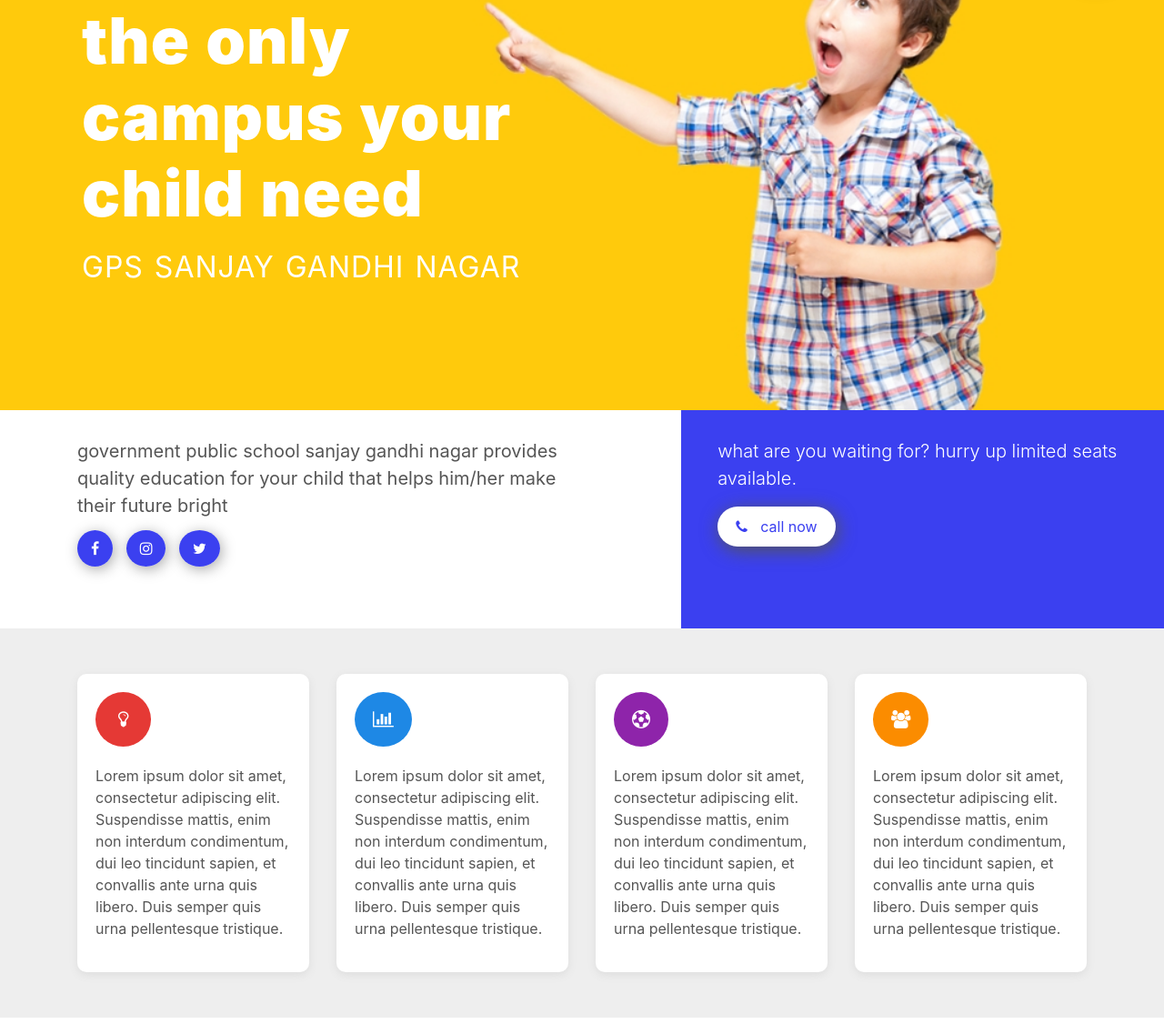
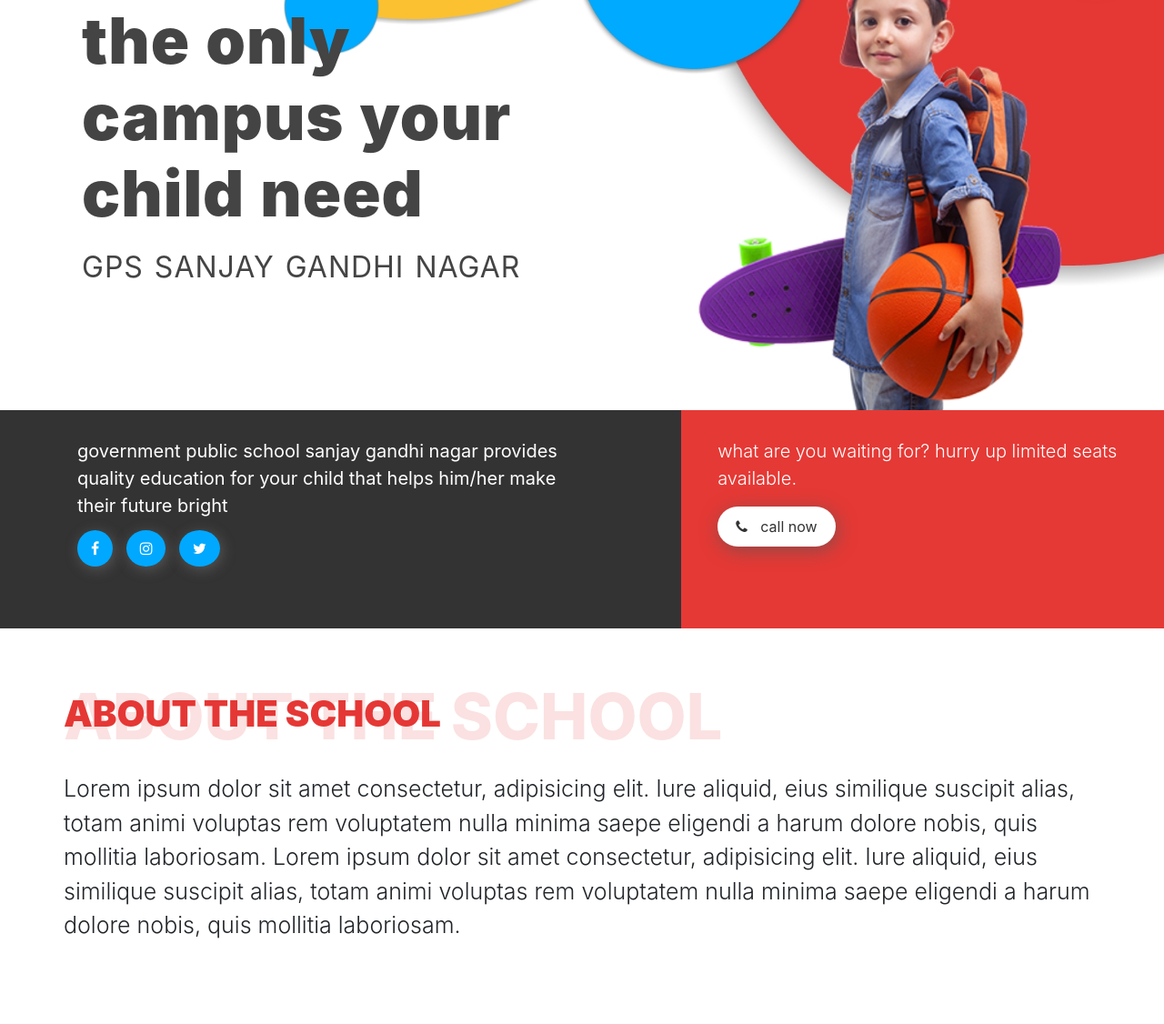
Before and after one commit to syedzubairahmed001/gps-sanjaygandhinagar, a plain HTML site: page index.html in a window 1280 px wide. Shown: the part 109-1235 px from the top of the page at 91% size. Drawn offline with nearby package versions, Linux system fonts and the light colour scheme.

Commit message:
changed the colors and the heroImage

```diff
--- a/index.html
+++ b/index.html
@@ -50,28 +50,41 @@
             </div>
         </div>
     </header>
+    <section class="section-about">
+        <div class="container">
+            <div class="row">
+                <div class="about-container">
+                <h3 class="sec-about-h3">about the school <span>about the school</span> </h3>
+                <p class="sec-about-para-1">
+                    Lorem ipsum dolor sit amet consectetur, adipisicing elit. Iure aliquid, eius similique suscipit alias, totam animi voluptas rem voluptatem nulla minima saepe eligendi a harum dolore nobis, quis mollitia laboriosam.
+                    Lorem ipsum dolor sit amet consectetur, adipisicing elit. Iure aliquid, eius similique suscipit alias, totam animi voluptas rem voluptatem nulla minima saepe eligendi a harum dolore nobis, quis mollitia laboriosam.
+                </p>
+                </div>
+            </div>
+        </div>
+    </section>
     <section class="section-features">
         <div class="container">
             <div class="row">
-                <div class="col-sm-6 col-xs-6 col-md-6 col-lg-3">
+                <div class="col-12 col-sm-6 col-md-6 col-lg-3">
                     <div class="sec-features-col-1">
                         <i class="fa fa-lightbulb-o" aria-hidden="true"></i>
                         <p>Lorem ipsum dolor sit amet, consectetur adipiscing elit. Suspendisse mattis, enim non interdum condimentum, dui leo tincidunt sapien, et convallis ante urna quis libero. Duis semper quis urna pellentesque tristique. </p>
                     </div>
                 </div>
-                <div class="col-sm-6 col-xs-6 col-md-6 col-lg-3">
+                <div class="col-12 col-sm-6 col-md-6 col-lg-3">
                     <div class="sec-features-col-2">
                         <i class="fa fa-bar-chart" aria-hidden="true"></i>
                         <p>Lorem ipsum dolor sit amet, consectetur adipiscing elit. Suspendisse mattis, enim non interdum condimentum, dui leo tincidunt sapien, et convallis ante urna quis libero. Duis semper quis urna pellentesque tristique. </p>
                     </div>
                 </div>
-                <div class="col-sm-6 col-xs-6 col-md-6 col-lg-3">
+                <div class="col-12 col-sm-6 col-md-6 col-lg-3">
                     <div class="sec-features-col-3">
                         <i class="fa fa-futbol-o" aria-hidden="true"></i>
                         <p>Lorem ipsum dolor sit amet, consectetur adipiscing elit. Suspendisse mattis, enim non interdum condimentum, dui leo tincidunt sapien, et convallis ante urna quis libero. Duis semper quis urna pellentesque tristique. </p>
                     </div>
                 </div>
-                <div class="col-sm-6 col-xs-6 col-md-2 col-lg-3">
+                <div class="col-12 col-sm-6 col-md-2 col-lg-3">
                     <div class="sec-features-col-4">
                         <i class="fa fa-users" aria-hidden="true"></i>
                         <p>Lorem ipsum dolor sit amet, consectetur adipiscing elit. Suspendisse mattis, enim non interdum condimentum, dui leo tincidunt sapien, et convallis ante urna quis libero. Duis semper quis urna pellentesque tristique. </p>
--- a/resourses/css/style-index.css
+++ b/resourses/css/style-index.css
@@ -12,7 +12,23 @@ body{
     margin: 0;
     -webkit-tap-highlight-color: transparent !important;
 }
-
+h3{
+    font-weight: 900;
+    font-size: 40px;
+    text-transform: uppercase;
+    position: relative;
+    margin-bottom: 40px;
+}
+h3 span{
+    font-weight: 800;
+    font-size: 70px;
+    position: absolute;
+    left: 0;
+    top: -15px;
+    color: rgba(53, 53, 53, 0.15);
+    pointer-events: none;
+    overflow-wrap: break-word;
+}
 /*_______header______*/
 header{
     width: 100%;
@@ -20,7 +36,7 @@ header{
 }
 .header-container-1{
     height: 70vh;
-    background-image: url(img/Logopit_1532240054332.jpg);
+    background-image: url(img/hero-img.jpg);
     background-position: right;
     background-size: cover;
     position: relative;
@@ -33,7 +49,7 @@ header{
 h1{
     text-transform: lowercase;
     font-size: 70px;
-    color: #fff;
+    color: #444;
     word-spacing: 2px;
     letter-spacing: 1px;
     font-weight: 900;
@@ -41,17 +57,12 @@ h1{
 h2{
     margin-top: 20px;
     text-transform: uppercase;
-    color: #fff;
+    color: #444;
     word-spacing: 2px;
     letter-spacing: 1px;
     font-weight: 400;
 }
-.sec-header-para-1{
-    color: #555;
-    font-size: 20px;
-    margin: 0 60px;
-    display: inline-block;
-}
+
 /* .sec-header-btn{
     display: inline-block;
     color: #fff;
@@ -69,14 +80,22 @@ h2{
     height: 30vh;
 }
 .header-2-sec-1{
-    background-color: #fff;
+    background-color: #333;
     height: 30vh;
     padding: 30px 40px;
+    /* border-bottom: 6px solid #3b40f0; */
 }
 .header-2-sec-2{
-    background-color: #3b40f0;
+    background-color: #E53935;
     height: 30vh;
     padding: 30px 40px;
+    /* border-bottom: 6px solid #3b40f0; */
+}
+.sec-header-para-1{
+    color: #fff;
+    font-size: 20px;
+    margin: 0 60px;
+    display: inline-block;
 }
 .sec-header-para-2{
     color: #fff;
@@ -85,16 +104,17 @@ h2{
     font-weight: 300;
 }
 .sec-header-2-btn{
-    color: #3b40f0;
+    color: #333;
     background-color: #fff;
     padding: 10px 20px;
     display: inline-block;
     border-radius: 40px;
-    box-shadow: 2px 4px 20px #555;
+    box-shadow: 2px 4px 20px rgba(85, 85, 85, 0.623);
 }
 .sec-header-2-btn:hover{
     text-decoration: none;
     background-color: #ccc;
+    color: #333
 }
 .sec-header-1-social-icon-container{
     margin-left: 60px;
@@ -103,14 +123,14 @@ h2{
 }
 .sec-header-1-social-icon-container a{
     color: #fff;
-    background-color: #3b40f0;
+    background-color: #00a8ff;
     padding: 10px 15px;
     border-radius: 50%;
     margin-right: 10px;
-    box-shadow: 2px 3px 15px #aaa;
+    box-shadow: 2px 3px 15px rgba(161, 161, 161, 0.342);
 }
 .sec-header-1-social-icon-container a:hover{
-    background-color: #2e33c0;
+    background-color: #E53935;
 }
 /*__navigation__*/
 .menu-active{
@@ -123,17 +143,18 @@ h2{
     z-index: 99999;
 }
 #menu-icon-img{
-    background-color: #3b40f0;
+    background-color: #333;
     padding: 10px;
     border-radius: 50%;
-    box-shadow: 0 0 20px #444;
+    box-shadow: 0 0 20px rgba(105, 105, 105, 0.75);
+    width: 50px;
 }
 nav ul{
     display: none;
     position: fixed;
     top: 100px;
     right: 50px;
-    background-color: #3b40f0;
+    background-color: #333;
     border-radius: 10px;
     box-shadow: 0 0 10px #555;
     z-index: 999;
@@ -154,14 +175,14 @@ nav ul li a{
 }
 nav ul li a:hover{
     background-color: #fff;
-    color: #3b40f0;
+    color: #333;
     text-decoration: none;
     transform: scale(1.1);
     box-shadow: 0 1px 20px #555;
 }
 /*_____section-features______*/
 .section-features{
-    background-color: #eee;
+    background-color: #fff;
     padding: 30px 0;
 }
 .sec-features-col-1,
@@ -171,8 +192,8 @@ nav ul li a:hover{
     background-color: #fff;
     margin: 20px 0px;
     padding: 20px;
-    border-radius: 10px;
-    box-shadow: 0px 3px 10px #ddd;
+    border-radius: 13px;
+    box-shadow: 0px 4px 30px 2px #ddd;
 }
 .sec-features-col-1 p,
 .sec-features-col-2 p,
@@ -197,11 +218,26 @@ nav ul li a:hover{
     background-color: #E53935;
 }
 .sec-features-col-2 i{
-    background-color: #1E88E5;
+    background-color: #00a8ff;
 }
 .sec-features-col-3 i{
     background-color: #8E24AA;
 }
 .sec-features-col-4 i{
-    background-color: #FB8C00;
+    background-color: #fbc531;
 }
+/*_______________________section about___________________________*/
+.section-about{
+    background-color: #fff;
+    padding: 70px 30px;
+}
+.sec-about-h3{
+    color: #e53835;
+}
+.sec-about-h3 span{
+    color: rgba(229, 56, 53, 0.15);
+}
+.sec-about-para-1{
+    font-size: 25px;
+    font-weight: 300;
+}
--- a/resourses/js/script-index.js
+++ b/resourses/js/script-index.js
@@ -1,6 +1,7 @@
 $(document).ready(function() {
     $('.menu-icon').click(function(e){
         $('nav ul').slideToggle();
+        $('#menu-icon-img').attr('src','resourses/img/cancel.svg');
         e.preventDefault();
     })
 })
```
Also changed, not shown: resourses/css/img/cap.svg (added), resourses/css/img/hero-img.jpg (added), resourses/img/cancel.svg (added), resourses/img/cap.svg (added), resourses/img/teacher.svg (added).
